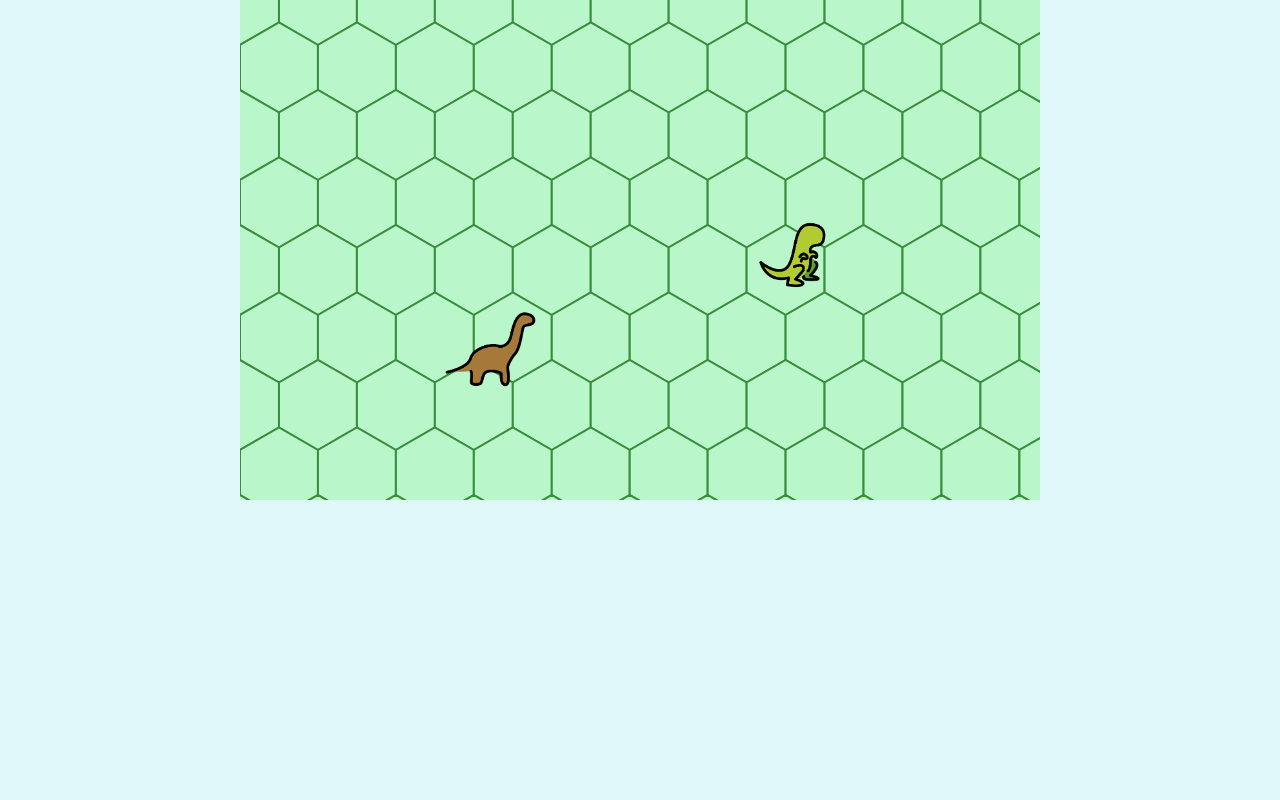
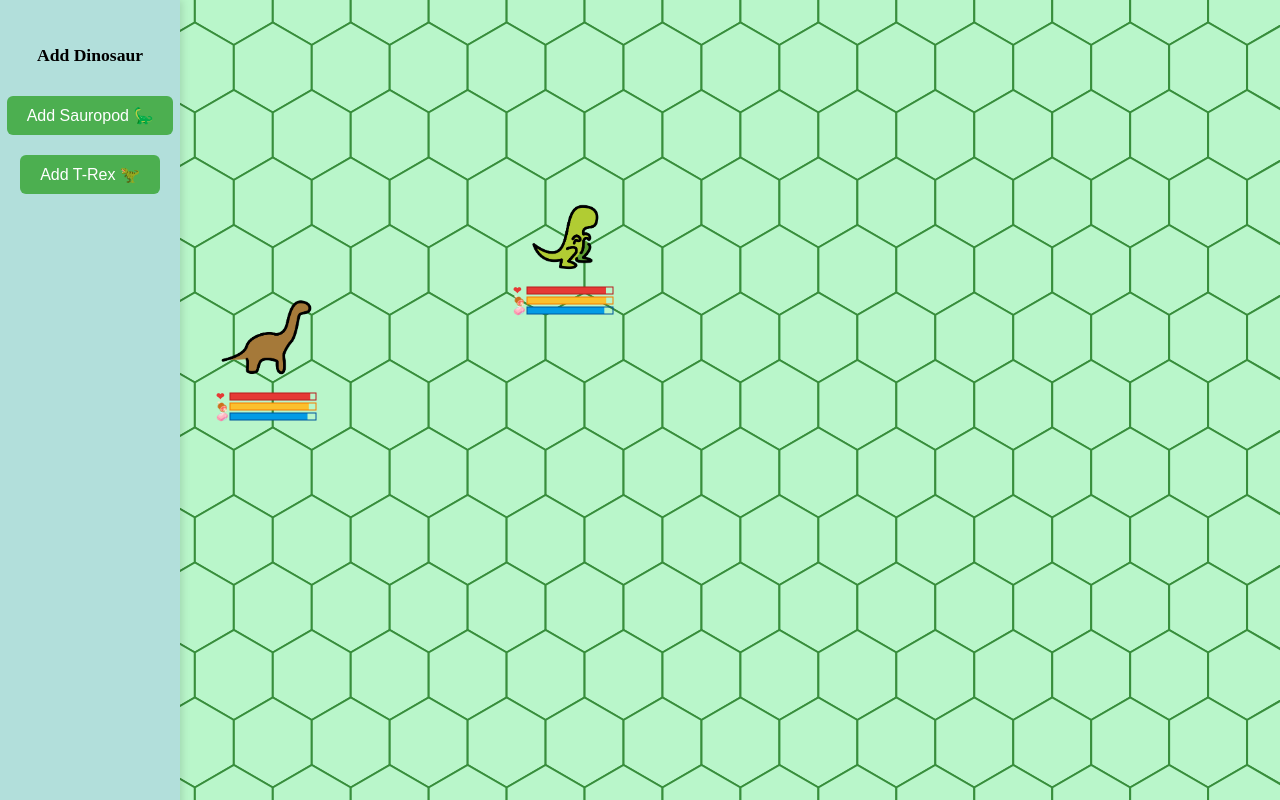
Before and after one commit to martinstraus/joaquin, a plain HTML site: page dinosaurio/index.html in a window 1280 px wide. Drawn offline with Linux system fonts and the light colour scheme.

Commit message:
Added movement and stats to each dinosaur.

```diff
--- a/dinosaurio/index.html
+++ b/dinosaurio/index.html
@@ -4,15 +4,78 @@
     <meta charset="UTF-8">
     <title>Dinosaur Canvas Game</title>
     <style>
-        body { margin: 0; background: #e0f7fa; }
-        canvas { display: block; margin: 0 auto; background: #a7ffeb; }
+        html, body {
+            height: 100%;
+            margin: 0;
+            padding: 0;
+        }
+        body {
+            background: #e0f7fa;
+            width: 100vw;
+            height: 100vh;
+            overflow: hidden;
+        }
+        .sidebar {
+            position: fixed;
+            left: 0;
+            top: 0;
+            width: 180px;
+            height: 100vh;
+            background: #b2dfdb;
+            box-shadow: 2px 0 8px #0002;
+            z-index: 10;
+            display: flex;
+            flex-direction: column;
+            align-items: center;
+            padding-top: 30px;
+        }
+        .sidebar h2 {
+            font-size: 1.1em;
+            margin-bottom: 20px;
+        }
+        .sidebar button {
+            margin: 10px 0;
+            padding: 10px 20px;
+            font-size: 1em;
+            border: none;
+            border-radius: 6px;
+            background: #4caf50;
+            color: #fff;
+            cursor: pointer;
+            transition: background 0.2s;
+        }
+        .sidebar button:hover {
+            background: #388e3c;
+        }
+        canvas {
+            display: block;
+            margin: 0;
+            background: #a7ffeb;
+            width: 100vw !important;
+            height: 100vh !important;
+            max-width: 100vw !important;
+            max-height: 100vh !important;
+        }
     </style>
 </head>
 <body>
-<canvas id="gameCanvas" width="800" height="500"></canvas>
+<div class="sidebar">
+    <h2>Add Dinosaur</h2>
+    <button onclick="addDinosaur(0)">Add Sauropod 🦕</button>
+    <button onclick="addDinosaur(1)">Add T-Rex 🦖</button>
+</div>
+<canvas id="gameCanvas"></canvas>
 <script>
 const canvas = document.getElementById('gameCanvas');
 const ctx = canvas.getContext('2d');
+
+// Resize canvas to fill window
+function resizeCanvas() {
+    canvas.width = window.innerWidth;
+    canvas.height = window.innerHeight;
+    draw();
+}
+window.addEventListener('resize', resizeCanvas);
 
 // Dinosaur image URLs (OpenMoji PNGs)
 const dinoImages = [
@@ -28,6 +91,10 @@ class Dinosaur {
         this.img = new Image();
         this.img.src = imgUrl;
         this.selected = false;
+        // Add stats
+        this.health = 100;
+        this.hunger = 100;
+        this.hygene = 100;
     }
 
     draw(ctx) {
@@ -42,12 +109,72 @@ class Dinosaur {
             ctx.restore();
         }
         ctx.drawImage(this.img, this.x, this.y, this.size, this.size);
+        // Draw stats bars below the dinosaur
+        const barWidth = this.size;
+        const barHeight = 7;
+        const spacing = 3;
+        const iconSize = 10; // Match bar height
+        const iconOffset = 4;
+        const startY = this.y + this.size + 5;
+        // Health (red)
+        ctx.save();
+        ctx.fillStyle = '#e53935';
+        ctx.fillRect(
+            this.x + iconSize + iconOffset,
+            startY,
+            (barWidth - iconSize - iconOffset) * (this.health / 100),
+            barHeight
+        );
+        ctx.strokeStyle = '#b71c1c';
+        ctx.strokeRect(this.x + iconSize + iconOffset, startY, barWidth - iconSize - iconOffset, barHeight);
+        ctx.font = `bold ${iconSize}px sans-serif`;
+        ctx.textBaseline = 'top';
+        ctx.fillText('❤', this.x, startY - 1);
+        ctx.restore();
+        // Hunger (yellow)
+        ctx.save();
+        ctx.fillStyle = '#fbc02d';
+        ctx.fillRect(
+            this.x + iconSize + iconOffset,
+            startY + barHeight + spacing,
+            (barWidth - iconSize - iconOffset) * (this.hunger / 100),
+            barHeight
+        );
+        ctx.strokeStyle = '#f57c00';
+        ctx.strokeRect(this.x + iconSize + iconOffset, startY + barHeight + spacing, barWidth - iconSize - iconOffset, barHeight);
+        ctx.font = `bold ${iconSize}px sans-serif`;
+        ctx.textBaseline = 'top';
+        ctx.fillText('🍖', this.x, startY + barHeight + spacing - 1);
+        ctx.restore();
+        // Hygene (blue)
+        ctx.save();
+        ctx.fillStyle = '#039be5';
+        ctx.fillRect(
+            this.x + iconSize + iconOffset,
+            startY + 2 * (barHeight + spacing),
+            (barWidth - iconSize - iconOffset) * (this.hygene / 100),
+            barHeight
+        );
+        ctx.strokeStyle = '#01579b';
+        ctx.strokeRect(this.x + iconSize + iconOffset, startY + 2 * (barHeight + spacing), barWidth - iconSize - iconOffset, barHeight);
+        ctx.font = `bold ${iconSize}px sans-serif`;
+        ctx.textBaseline = 'top';
+        ctx.fillText('🧼', this.x, startY + 2 * (barHeight + spacing) - 1);
+        ctx.restore();
     }
 
     isPointInside(px, py) {
         // Simple bounding box hit test
         return px >= this.x && px <= this.x + this.size &&
                py >= this.y && py <= this.y + this.size;
+    }
+
+    moveRandomly(canvasWidth, canvasHeight) {
+        // Move by a small random delta, but stay within canvas bounds
+        const dx = Math.floor(Math.random() * 11) - 5; // -5 to +5
+        const dy = Math.floor(Math.random() * 11) - 5; // -5 to +5
+        this.x = Math.max(0, Math.min(canvasWidth - this.size, this.x + dx));
+        this.y = Math.max(0, Math.min(canvasHeight - this.size, this.y + dy));
     }
 }
 
@@ -56,9 +183,7 @@ const dinosaurs = [
     new Dinosaur(500, 200, dinoImages[1])
 ];
 
-let selectedDino = null;
-let offsetX = 0, offsetY = 0;
-let dragging = false;
+resizeCanvas();
 
 function drawHexagon(x, y, size, fillStyle, strokeStyle) {
     ctx.save();
@@ -79,7 +204,6 @@ function drawHexagon(x, y, size, fillStyle, strokeStyle) {
     ctx.restore();
 }
 
-
 function drawHexGrid(size) {
     const horizSpacing = size * Math.sqrt(3); // width between centers
     const vertSpacing = size * 1.5;           // height between rows
@@ -95,9 +219,6 @@ function drawHexGrid(size) {
         }
     }
 }
-
-
-
 
 function draw() {
     ctx.clearRect(0, 0, canvas.width, canvas.height);
@@ -123,7 +244,23 @@ dinosaurs.forEach(d => {
     };
 });
 
+function addDinosaur(type) {
+    // Avoid left menu area (sidebar width = 180px)
+    const minX = 200;
+    const maxX = canvas.width - 120;
+    const minY = 20;
+    const maxY = canvas.height - 120;
+    const x = Math.floor(Math.random() * (maxX - minX)) + minX;
+    const y = Math.floor(Math.random() * (maxY - minY)) + minY;
+    const dino = new Dinosaur(x, y, dinoImages[type]);
+    dino.img.onload = () => draw();
+    dinosaurs.push(dino);
+    draw();
+}
+
+// Remove all drag and selection logic from event listeners
 canvas.addEventListener('mousedown', (e) => {
+    // Only select a dinosaur (optional: highlight on click)
     const rect = canvas.getBoundingClientRect();
     const mx = e.clientX - rect.left;
     const my = e.clientY - rect.top;
@@ -132,35 +269,43 @@ canvas.addEventListener('mousedown', (e) => {
         if (dino.isPointInside(mx, my)) {
             dinosaurs.forEach(d => d.selected = false);
             dino.selected = true;
-            selectedDino = dino;
-            offsetX = mx - dino.x;
-            offsetY = my - dino.y;
-            dragging = true;
             found = true;
             break;
         }
     }
     if (!found) {
         dinosaurs.forEach(d => d.selected = false);
-        selectedDino = null;
     }
     draw();
 });
 
-canvas.addEventListener('mousemove', (e) => {
-    if (dragging && selectedDino) {
-        const rect = canvas.getBoundingClientRect();
-        const mx = e.clientX - rect.left;
-        const my = e.clientY - rect.top;
-        selectedDino.x = mx - offsetX;
-        selectedDino.y = my - offsetY;
+// Remove mousemove and mouseup listeners
+
+// Remove dragging variables
+// let selectedDino = null;
+// let offsetX = 0, offsetY = 0;
+// let dragging = false;
+
+// Add random movement interval
+enableRandomMovement();
+function enableRandomMovement() {
+    setInterval(() => {
+        for (const dino of dinosaurs) {
+            dino.moveRandomly(canvas.width, canvas.height);
+            // Randomly pick a stat to decrease: 0=health, 1=hunger, 2=hygene
+            const stat = Math.floor(Math.random() * 3);
+            const decrease = Math.random() * 1.0; // 0 to <1.0
+            if (stat === 0) {
+                dino.health = Math.max(0, dino.health - decrease);
+            } else if (stat === 1) {
+                dino.hunger = Math.max(0, dino.hunger - decrease);
+            } else {
+                dino.hygene = Math.max(0, dino.hygene - decrease);
+            }
+        }
         draw();
-    }
-});
-
-canvas.addEventListener('mouseup', () => {
-    dragging = false;
-});
+    }, 100);
+}
 </script>
 </body>
 </html>
```
